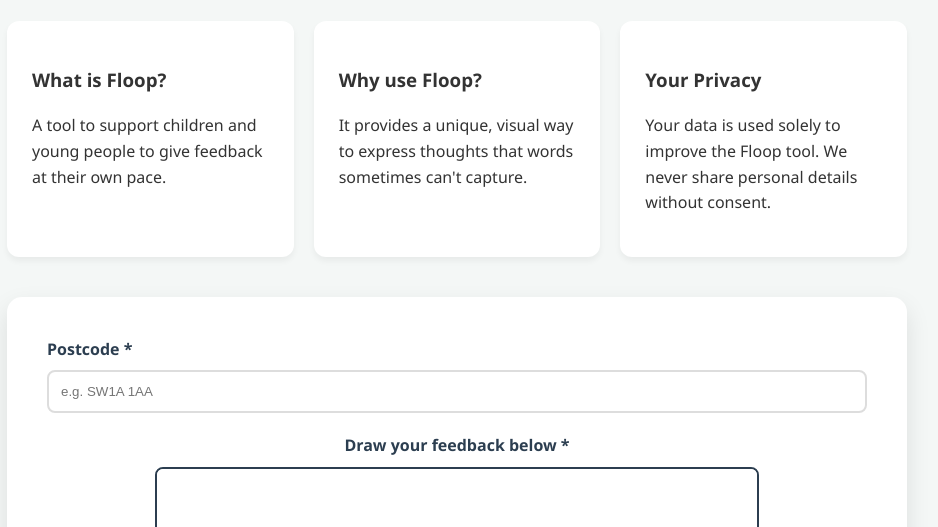
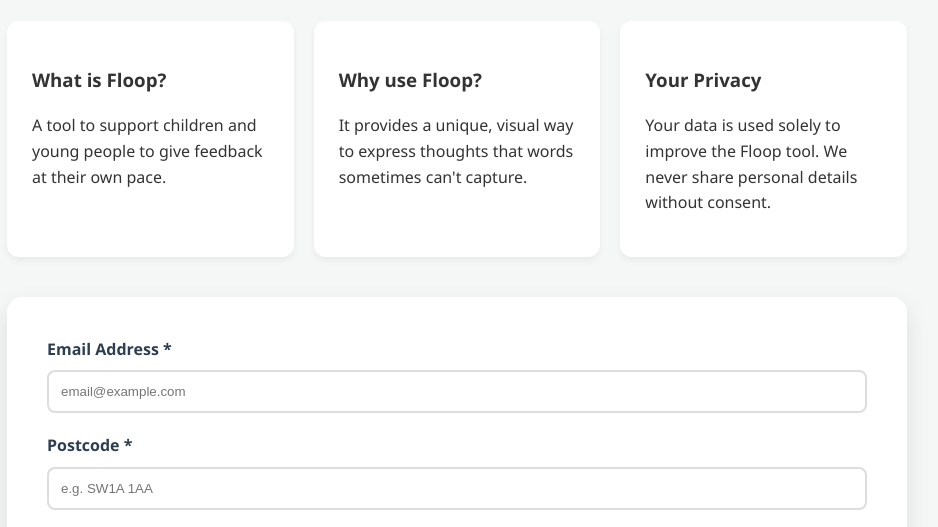
Before and after one commit to QualityLemons/floop-board-dev, a plain HTML site: page index.html in a window 1280 px wide. Shown: the part 250-777 px from the top of the page, without its empty margins (183-1121 px from the left). Drawn offline with nearby package versions, Linux system fonts and the light colour scheme.

Commit message:
added email

```diff
--- a/index.html
+++ b/index.html
@@ -138,9 +138,14 @@
 
     <div class="form-container">
         <div class="input-group">
+            <label for="userEmail">Email Address *</label>
+            <input type="email" id="userEmail" placeholder="email@example.com" required>
+        </div>
+        <div class="input-group">
             <label for="userPostcode">Postcode *</label>
             <input type="text" id="userPostcode" placeholder="e.g. SW1A 1AA" required>
         </div>
+
         <div class="canvas-area">
             <label>Draw your feedback below *</label>
             <canvas id="paintCanvas" width="600" height="350"></canvas>
@@ -204,7 +209,7 @@
             // IMPORTANT: Paste your Google Web App URL (from the Apps Script deployment) here
             const scriptURL = 'https://script.google.com/macros/s/AKfycbzYaUCZ52geM85ixdImubfE5EGWdYEoX-MHdmknQQuSpIgfhBCWdWXR_tyLXs3q1LJi/exec';
             if (!email.includes('@') || !postcode) {
-                alert("Please enter a postcode.");
+                alert("Please enter a valid email and postcode.");
                 return;
             }
 
```
